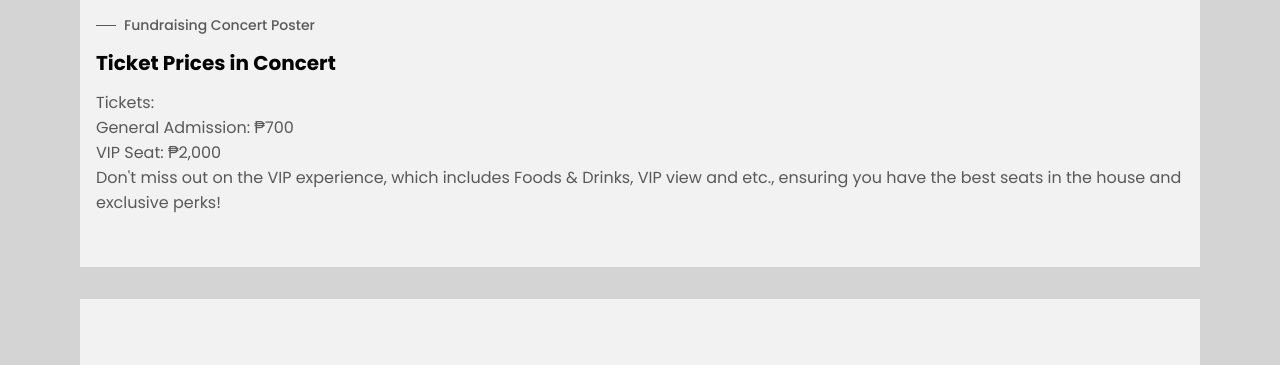
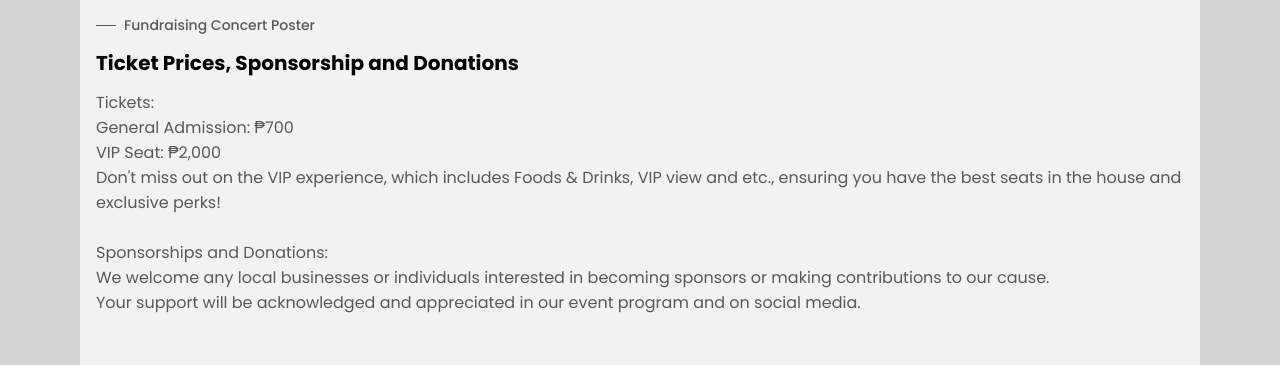
Before and after one commit to janjov/group2, a plain HTML site: page index.html in a window 1280 px wide. Shown: the part 6558-6923 px from the top of the page. Drawn offline with nearby package versions, Linux system fonts and the light colour scheme; grey boxes are pictures that could not be loaded.

Commit message:
Update index.html

```diff
--- a/index.html
+++ b/index.html
@@ -274,7 +274,7 @@
 
                     <div class="projects__content">
                         <h3 class="projects__subtitle">Fundraising Concert Poster</h3>
-                        <h2 class="projects__title">Ticket Prices in Concert</h2>
+                        <h2 class="projects__title">Ticket Prices, Sponsorship and Donations</h2>
 
                         <p class="projects__description">
                             Tickets:
@@ -285,6 +285,14 @@
                             <br>
                             Don't miss out on the VIP experience, which includes Foods & Drinks, VIP view and etc.,
                             ensuring you have the best seats in the house and exclusive perks!
+                            <br>
+                            <br>
+
+                            Sponsorships and Donations:
+                            <br>
+                            We welcome any local businesses or individuals interested in becoming sponsors or making contributions to our cause.
+                            <br>
+                            Your support will be acknowledged and appreciated in our event program and on social media.
                         </p>
                     </div>
                 </article>
```
